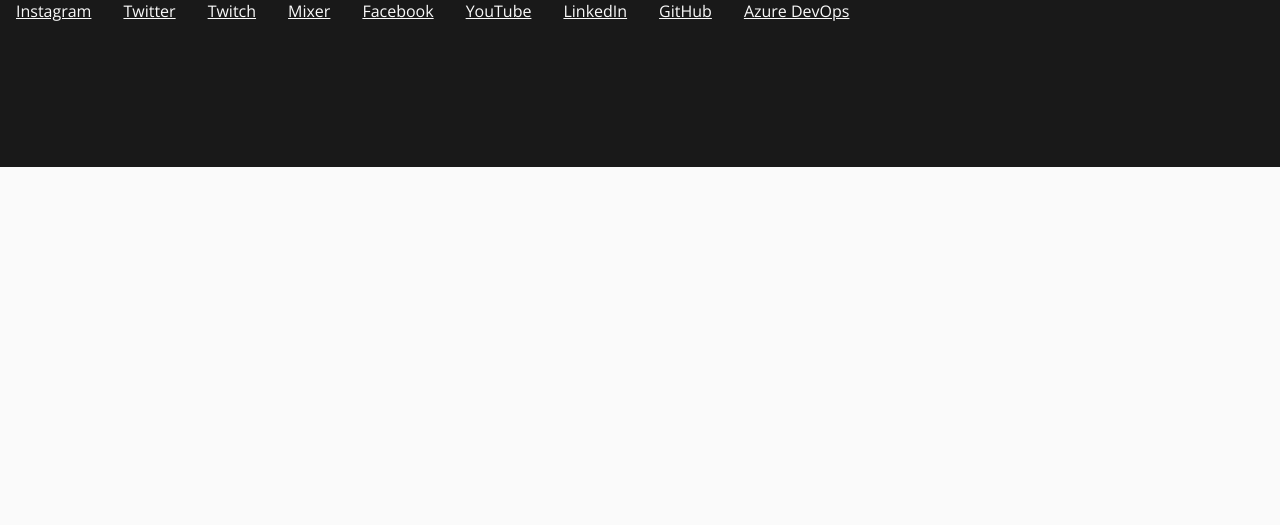
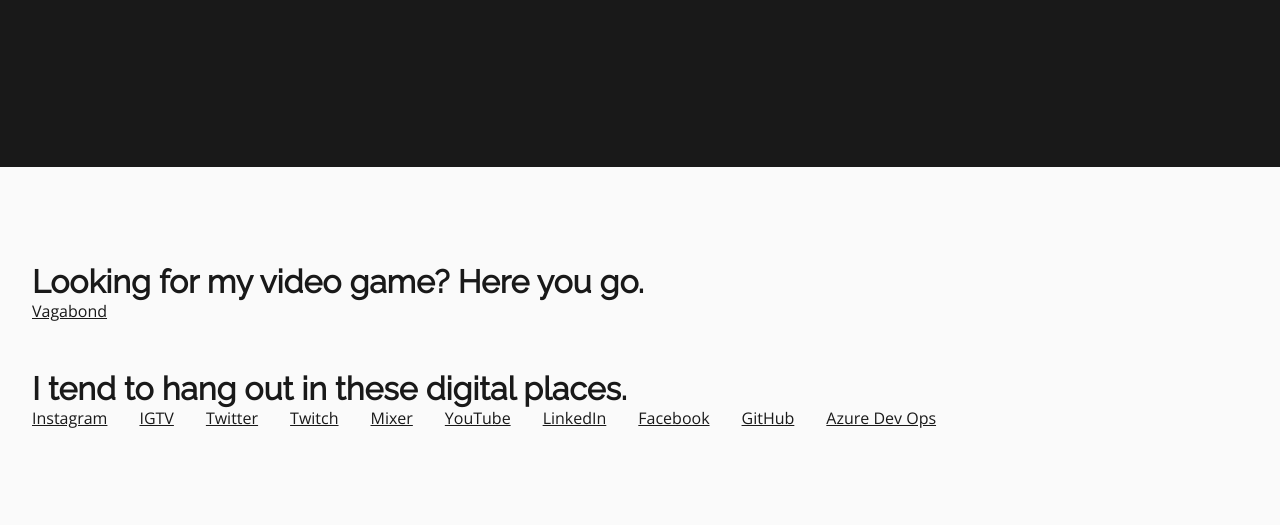
Before and after one commit to davidwesst/website-old, a Gatsby site: page / in a window 1280 px wide. Shown: the part 633-1158 px from the top of the page. Before the commit the page ends 800 px from the top, so only its background shows below. Built offline with nearby package versions, Linux system fonts and the light colour scheme; Gatsby itself is replaced by a stand-in of ours.

Commit message:
added social media links component

```diff
--- a/src/components/header.module.css
+++ b/src/components/header.module.css
@@ -3,6 +3,7 @@
     flex-flow: column;
     justify-content: center;
     height: 100vh;
+    padding: 0 1em;
 
     background-color: var(--main-black-color);
     color: var(--main-white-color);
@@ -24,5 +25,14 @@
 }
 
 .header nav a {
-    margin-right: 2em;
+    color: var(--main-white-color);
+    text-decoration: underline;
 }
+
+.header nav a:visited {
+    color: var(--main-offwhite-color);
+}
+
+.header nav a:hover {
+    color: var(--main-green-color);
+}
--- /dev/null
+++ b/src/components/socialmedianav.js
@@ -0,0 +1,34 @@
+import React from "react"
+import { graphql, useStaticQuery } from 'gatsby'
+
+function getAnchors (data) {
+    return  data.map(link => {
+        return (
+            <a key={link.id} href={link.url}>{link.display}</a>
+        )
+    })
+}
+
+export default () => {
+    // data
+    const data = useStaticQuery(
+        graphql`
+        query {
+            allSocialJson {
+              nodes {
+                id,
+                display,
+                url
+              }
+            }
+          }
+        `
+    )
+
+    // component
+    return (
+        <nav>
+            {getAnchors(data.allSocialJson.nodes)}
+        </nav>
+    )
+}
--- a/src/pages/index.js
+++ b/src/pages/index.js
@@ -3,6 +3,7 @@
 
 // components
 import Header from "../components/header"
+import SocialMediaNav from "../components/socialmedianav"
 
 export default ({ data }) => (
     <>
@@ -23,8 +24,11 @@
                     <Link to="/about/">About</Link>
                     <Link to="/blog/">Blog</Link>
                     <Link to="/talks/">Talks</Link>
+                    <Link to="/contact/">Contact</Link>
                 </nav>
             </section>
+        </Header>
+        <main>
             <section>
                 <h3>Looking for my video game? Here you go.</h3>
                 <nav>
@@ -33,19 +37,9 @@
             </section>
             <section>
                 <h3>I tend to hang out in these digital places.</h3>
-                <nav>
-                    <a href="/">Instagram</a>
-                    <a href="/">Twitter</a>
-                    <a href="/">Twitch</a>
-                    <a href="/">Mixer</a>
-                    <a href="/">Facebook</a>
-                    <a href="/">YouTube</a>
-                    <a href="/">LinkedIn</a>
-                    <a href="/">GitHub</a>
-                    <a href="/">Azure DevOps</a>
-                </nav>
+                <SocialMediaNav />
             </section>
-        </Header>
+        </main>
     </>
 )
 
--- a/src/style/global.css
+++ b/src/style/global.css
@@ -19,6 +19,14 @@
     font-family: 'Open Sans';
     color: var(--main-black-color);
     background-color: var(--main-white-color);
+}
+
+main {
+    margin: 6em 2em;
+}
+
+main section {
+    margin: 3em 0;
 }
 
 h1,h2,h3,h4,h5,h6 {
@@ -51,16 +59,20 @@
 }
 
 a {
-    color: var(--main-white-color);
+    color: var(--main-black-color);
     text-decoration: underline;
 }
 
 a:visited {
-    color: var(--main-offwhite-color);
+    color: var(--main-black-color);
 }
 
 a:hover {
     color: var(--main-green-color);
+}
+
+nav a {
+    margin-right: 2em;
 }
 
 .lowlight {
```
Also changed, not shown: src/pages/contact.js (added, +13 -0 lines), src/components/socialmedianav.module.css (added), 1 other file.
